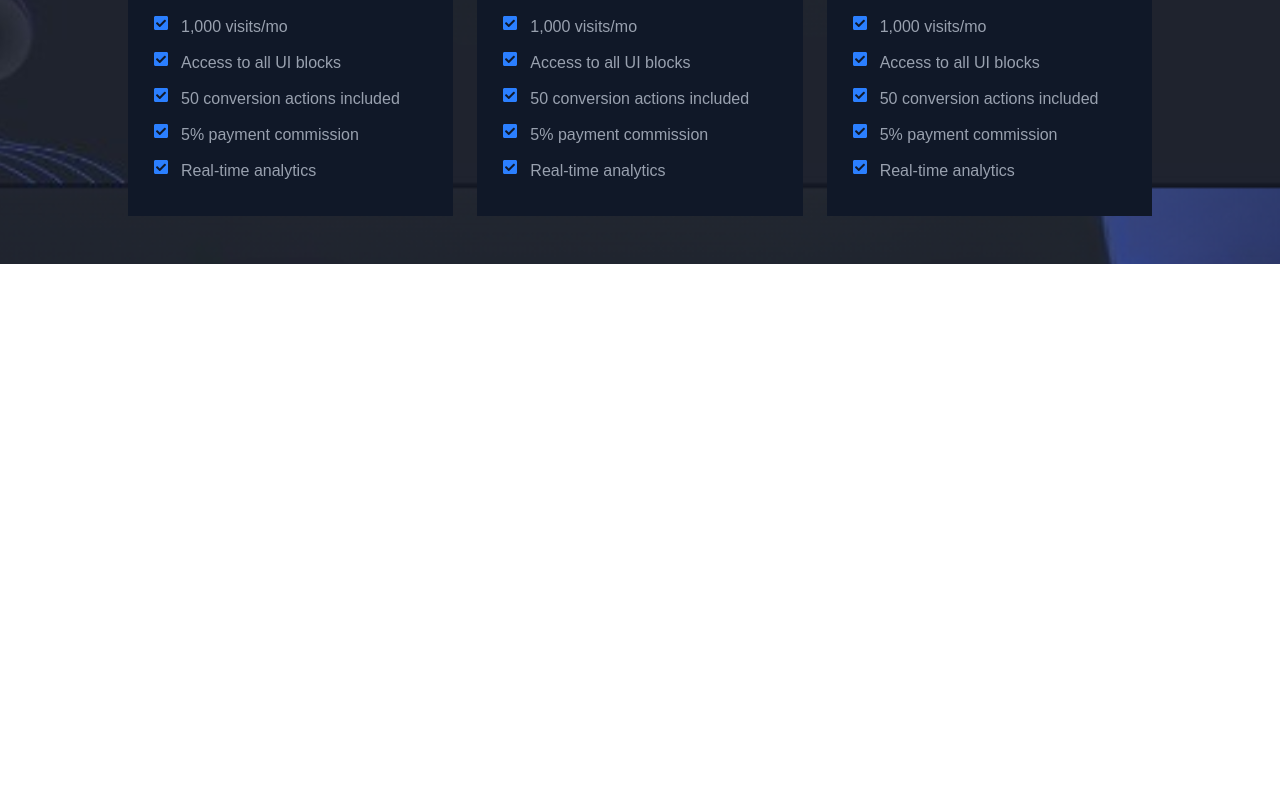
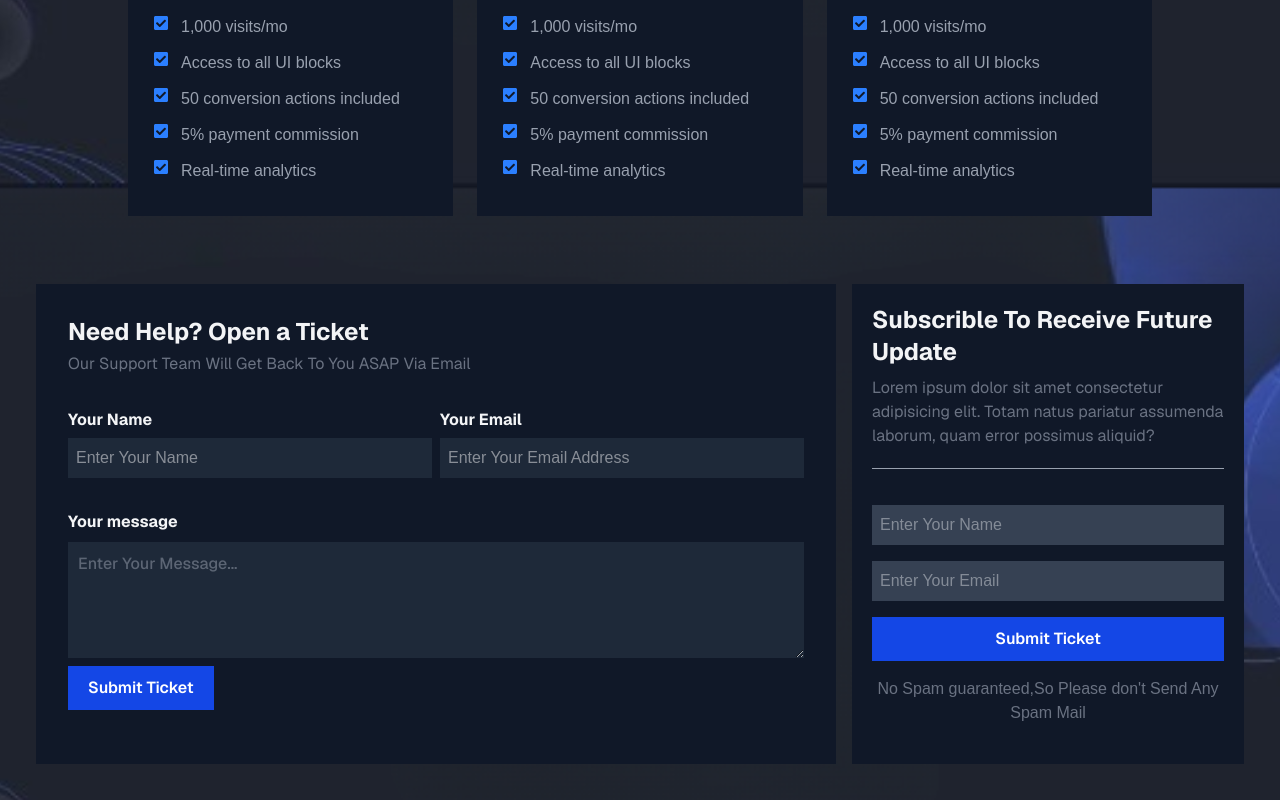
Before and after one commit to SulemanF954/firstproject, a Next.js app: page / in a window 1280 px wide. Shown: the part 3012-3812 px from the top of the page. Before the commit the page ends 3276 px from the top, so only its background shows below. Built offline with nearby package versions, Linux system fonts and the light colour scheme.

Commit message:
create Contact Card here

```diff
--- a/app/page.tsx
+++ b/app/page.tsx
@@ -1,3 +1,4 @@
+"use client";
 import NavBar from "@/components/NavBar";
 import Hero from "@/components/Hero";
 import Main from "@/components/Main";
@@ -6,8 +7,10 @@ import LineSet from "@/components/LineSet";
 import { LineSetData } from "@/components/data";
 import Levelup from "@/components/Levelup";
 import PricingCard from "@/components/PricingCard";
+import ContactCard from "@/components/ContactCard";
 
 export default function Home() {
+
   return (
     <div className="bg-[url('/Image/image.jpg')] min-h-screen sm:p-2 bg-cover bg-center bg-no-repeat bg-fixed font-[var(--font-geist-sans)]">
       <NavBar />
@@ -25,6 +28,7 @@ export default function Home() {
       </div>
       <Levelup />
       <PricingCard />
+      <ContactCard />
     </div>
   );
 }
--- /dev/null
+++ b/components/ContactCard.tsx
@@ -0,0 +1,120 @@
+import React, { useState } from "react";
+
+const ContactCard = () => {
+  const [name, setName] = useState("");
+  const [email, setEmail] = useState("");
+  const [message, setMessage] = useState("");
+
+  const handleSubmit = (e: React.FormEvent) => {
+    e.preventDefault();
+
+    alert("Form submitted");
+
+    setName("");
+    setEmail("");
+    setMessage("");
+  };
+  return (
+    <form onSubmit={handleSubmit}>
+      <div className="grid grid-cols-6 gap-4 m-7">
+        <div className="col-span-4 h-120 bg-gray-900 p-8">
+          <h1 className="text-gray-100 font-bold font-sans text-2xl">
+            Need Help? Open a Ticket
+          </h1>
+          <p className="text-gray-500 font-sans mt-1">
+            Our Support Team Will Get Back To You ASAP Via Email
+          </p>
+
+          <div className="grid grid-cols-6 gap-2 mt-8">
+            <div className="flex flex-col col-span-3">
+              <span className="font-sans font-bold text-gray-100">
+                Your Name
+              </span>
+              <input
+                className="text-gray-100 p-2 bg-gray-800 rounded-none mt-1.5"
+                type="text"
+                placeholder="Enter Your Name"
+                value={name}
+                onChange={(e) => setName(e.target.value)}
+                required
+              />
+            </div>
+
+            <div className="flex flex-col col-span-3">
+              <span className="font-sans font-bold text-gray-100">
+                Your Email
+              </span>
+              <input
+                className="text-gray-100 p-2 bg-gray-800 rounded-none mt-1.5"
+                type="email"
+                placeholder="Enter Your Email Address"
+                value={email}
+                onChange={(e) => setEmail(e.target.value)}
+                required
+              />
+            </div>
+          </div>
+
+          <div className="grid grid-cols-6 mt-8">
+            <div className="flex flex-col col-span-6">
+              <label
+                htmlFor="message"
+                className="font-sans font-bold block mb-2 text-gray-100 dark:text-white"
+              >
+                Your message
+              </label>
+              <textarea
+                id="message"
+                rows={4}
+                className="font-sans font-medium block p-2.5 w-full text-gray-400 bg-gray-800 focus:ring-blue-500 focus:border-blue-500 dark:bg-gray-700 dark:border-gray-600 dark:placeholder-gray-400 dark:text-white dark:focus:ring-blue-500 dark:focus:border-blue-500"
+                placeholder="Enter Your Message..."
+                value={message}
+                onChange={(e) => setMessage(e.target.value)}
+                required
+              ></textarea>
+            </div>
+          </div>
+
+          <button
+            type="submit"
+            className="text-white bg-blue-700 hover:bg-blue-800 font-semibold font-sans mt-2 px-5 py-2.5 me-2 mb-2"
+          >
+            Submit Ticket
+          </button>
+        </div>
+
+        <div className="flex flex-col col-span-2 bg-gray-900 p-5">
+          <h1 className="text-gray-100 font-bold font-sans text-2xl">
+            Subscrible To Receive Future Update
+          </h1>
+          <p className="text-gray-500 font-sans mt-2">
+            Lorem ipsum dolor sit amet consectetur adipisicing elit. Totam natus
+            pariatur assumenda laborum, quam error possimus aliquid?
+          </p>
+          <hr className="mt-5 mb-5 text-gray-400" />
+          <input
+            className="w-full h-10 mt-4 px-2 py-4 bg-gray-700 text-gray-300"
+            type="text"
+            placeholder="Enter Your Name"
+          />
+          <input
+            className="w-full h-10 mt-4 px-2 py-4 bg-gray-700 text-gray-300"
+            type="text"
+            placeholder="Enter Your Email"
+          />
+          <button
+            type="submit"
+            className="text-white bg-blue-700 hover:bg-blue-800 font-semibold font-sans mt-4 px-5 py-2.5 mb-2"
+          >
+            Submit Ticket
+          </button>
+          <span className="text-gray-500 text-bold text-center mt-2">
+            No Spam guaranteed,So Please don't Send Any Spam Mail
+          </span>
+        </div>
+      </div>
+    </form>
+  );
+};
+
+export default ContactCard;
--- a/components/PricingCard.tsx
+++ b/components/PricingCard.tsx
@@ -1,4 +1,5 @@
-import React from 'react'
+"use client";
+// import { useState } from "react";
 import { FaCheckSquare } from "react-icons/fa";
 
 const PricingCard = () => {
@@ -15,16 +16,12 @@ const PricingCard = () => {
         </p>
       </div>
       <div className="flex justify-center items-center flex-row mt-8 gap-2">
-          <span className="text-xl text-blue-600 font-bold font-sans">
-            Monthly
-          </span>
+        <span className="text-xl font-bold font-sans text-blue-600">Month</span>
         <label className="inline-flex items-center cursor-pointer">
           <input type="checkbox" value="" className="sr-only peer" />
           <div className="relative w-11 h-6 bg-gray-200 peer-focus:outline-none peer-focus:ring-4 peer-focus:ring-blue-300 dark:peer-focus:ring-blue-800 rounded-full peer dark:bg-gray-700 peer-checked:after:translate-x-full rtl:peer-checked:after:-translate-x-full peer-checked:after:border-white after:content-[''] after:absolute after:top-[2px] after:start-[2px] after:bg-white after:border-gray-300 after:border after:rounded-full after:h-5 after:w-5 after:transition-all dark:border-gray-600 peer-checked:bg-blue-600 dark:peer-checked:bg-blue-600"></div>
         </label>
-          <span className="text-xl text-gray-100 font-bold font-sans">
-            Yearly
-          </span>
+        <span className="text-xl font-bold text-gray-100 font-sans">Year</span>
       </div>
       <div className="w-full py-10">
         <div className="space-y-6 sm:space-y-0 sm:grid sm:grid-cols-3 sm:gap-6 md:max-w-5xl md:mx-auto xl:grid-cols-3">
@@ -169,7 +166,7 @@ const PricingCard = () => {
         </div>
       </div>
     </div>
-  )
-}
+  );
+};
 
-export default PricingCard
+export default PricingCard;
```
Lines whose indentation alone changed are shown as unchanged.
